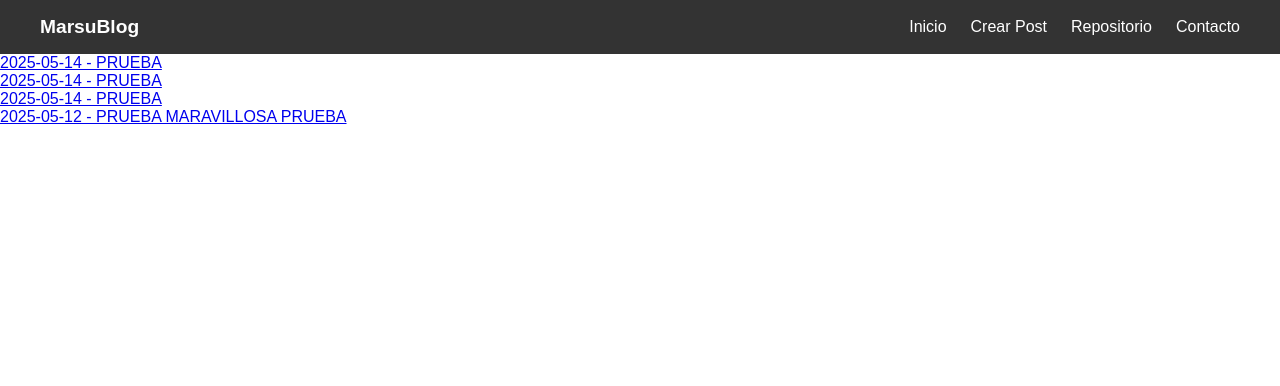
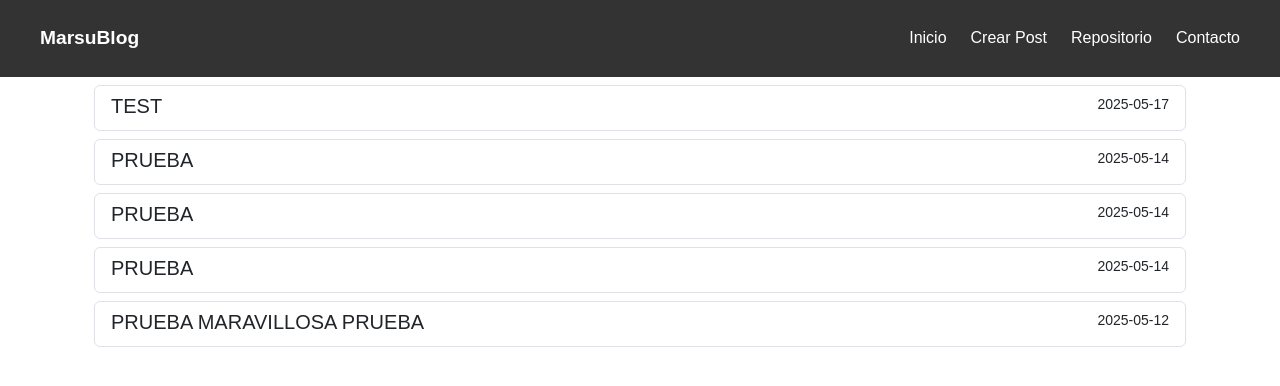
Before and after one commit to BrunoMorales23/Py-Lab-WS-01-CRUD-Blog, a Flask app: page / in a window 1280 px wide. Shown: the top 386 px of the page. Run offline with Flask 3, Linux system fonts and the light colour scheme; some web fonts are replaced.

Commit message:
Boostrap Included for Styles

```diff
--- a/app.py
+++ b/app.py
@@ -4,8 +4,8 @@ import os
 import json
 
 app = Flask(__name__)
-#json_path = 'C:/Users/MarsuDIOS666/Desktop/MAIN REP/data.json'
-json_path = "C:/Users/bmorales/OneDrive - rmrconsultores.com/Escritorio/Py-Lab-WS-01-CRUD-Blog/data.json"
+json_path = 'C:/Users/MarsuDIOS666/Desktop/MAIN REP/data.json'
+#json_path = "C:/Users/bmorales/OneDrive - rmrconsultores.com/Escritorio/Py-Lab-WS-01-CRUD-Blog/data.json"
 #json_path = "data.json"
 current_id = None
 
--- a/data.json
+++ b/data.json
@@ -1,4 +1,10 @@
 [
+    {
+        "id": 5,
+        "contentTitle": "TEST",
+        "content": "AAA",
+        "date": "2025-05-17"
+    },
     {
         "id": 4,
         "contentTitle": "PRUEBA",
--- a/static/styles.css
+++ b/static/styles.css
@@ -6,6 +6,15 @@
   margin: 0;
   padding: 0;
 }
+
+.modal-sheet .modal-dialog {
+  width: 380px;
+  transition: bottom .75s ease-in-out;
+}
+.modal-sheet .modal-footer {
+  padding-bottom: 2rem;
+}
+
 
 body {
     margin: 0;
@@ -107,27 +116,17 @@ nav {
 
 .postContainer {
     display: none;
-    position: fixed;
-    top: 0;
-    left: 0;
-    width: 100%;
-    height: 100%;
-    background: rgba(0, 0, 0, 0.5);
 }
 
 .postContainerContent {
     background: white;
     padding: 20px;
     margin: 15% auto;
-    width: 300px;
-    border-radius: 8px;
-    text-align: center;
+    width: 600px;
+    height: auto;
 }
 
-.postContainerContent textarea{
+
+.mb-3 textarea{
     resize: none;
 }
-
-.hidden {
-    display: none;
-}
--- a/templates/index.html
+++ b/templates/index.html
@@ -7,7 +7,10 @@
     <link rel="preconnect" href="https://fonts.googleapis.com">
     <link rel="preconnect" href="https://fonts.gstatic.com" crossorigin>
         <link href="https://fonts.googleapis.com/css2?family=Cal+Sans&display=swap" rel="stylesheet">
-    <title>Welcome</title>
+    <link href="https://cdn.jsdelivr.net/npm/bootstrap@5.3.6/dist/css/bootstrap.min.css" rel="stylesheet" integrity="sha384-4Q6Gf2aSP4eDXB8Miphtr37CMZZQ5oXLH2yaXMJ2w8e2ZtHTl7GptT4jmndRuHDT" crossorigin="anonymous">
+    <script src="https://cdn.jsdelivr.net/npm/bootstrap@5.3.6/dist/js/bootstrap.bundle.min.js" integrity="sha384-j1CDi7MgGQ12Z7Qab0qlWQ/Qqz24Gc6BM0thvEMVjHnfYGF0rmFCozFSxQBxwHKO" crossorigin="anonymous"></script>
+     <link rel="icon" href="{{ url_for('static', filename='images/icon.png') }}" type="image/x-icon">
+    <title>MarsuBlog</title>
 </head>
 <body>
   <nav>
@@ -15,29 +18,63 @@
       <div class="logo">MarsuBlog</div>
       <div class="nav-links">
         <a href="/">Inicio</a>
-        <a onclick="createPost()">Crear Post</a>
-        <a href="https://github.com/BrunoMorales23/Py-Lab-WS-01-CRUD-Blog">Repositorio</a>
-        <a href="#">Contacto</a>
+        <a href="#" onclick="createPost()">Crear Post</a>
+        <a href="https://github.com/BrunoMorales23/Py-Lab-WS-01-CRUD-Blog" target="_blank">Repositorio</a>
+        <a href="https://www.linkedin.com/in/bruno-morales-5247b1201/" target="_blank">Contacto</a>
       </div>
     </div>
   </nav>
 
-        <ul class="allContainer" id="contentList">
+  <div class="container">
+    <div class="container-fluid">
+
+      <!-- <ul class="allContainer" id="contentList">
             {% for item in contenido %}
                 <li class="liContent"><a href="/log/{{ item.id }}">{{ item.date }} - {{ item.contentTitle }}</a></li>
             {% endfor %}
+            </ul> -->
+
+      <ul class="allContainer" id="contentList">
+        {% for item in contenido %}
+        <li class="list-group pt-2" id="liMainViewContent">
+          <a href="/log/{{ item.id }}" class="list-group-item list-group-item-action d-block">
+            <div class="d-flex w-100 justify-content-between">
+              <h5 class="mb-1">{{ item.contentTitle }}</h5>
+              <small>{{ item.date }}</small>
+            </div>
+          </a>
+        </li>
+        {% endfor %}
       </ul>
+    </div>
+  </div>
 
+  <div class="container">
+    <div class="container-fluid">
+      <div id="createPostContainer" class="postContainer">
+        <div class="input-group mb-3">
+          <form action="/" method="post" class="form-control d-flex w-50 flex-column justify-content-center">
+            <div class="mb-3 pt-3">
+                          <textarea class="form-control w-100" placeholder="Título" name="text_title" required="required"
+              id="title_input"></textarea>
+            <textarea class="form-control w-100" placeholder="Contenido" name="text_content" required="required"
+              id="content_input"></textarea>
+            </div>
 
-    <div id="createPostContainer" class="postContainer">
-        <form action="/" method="post" class="postContainerContent">
-            <textarea class="titleContainer" placeholder="Título" name="text_title" required="required" id="title_input"></textarea>
-            <textarea class="textContainer" placeholder="Contenido" name="text_content" id="content_input"></textarea>
-            <button class="buttonTextContainer" onclick="closePost()" type="submit" name="action" value="aceptar">Aceptar</button>
-            <button class="buttonTextContainer" onclick="closePost()" type="submit" name="action" value="cancelar">Cancelar</button>
+            <div class="d-flex flex-row justify-content-center gap-3">
+                          <button class="btn btn-primary" onclick="closePost()" type="submit" name="action"
+              value="aceptar">Aceptar</button>
+            <button class="btn btn-danger" onclick="closePost()" type="submit" name="action"
+              value="cancelar">Cancelar</button>
+            </div>
+
           </form>
+        </div>
+      </div>
+    </div>
   </div>
 
   <script src="{{ url_for('static', filename='script.js') }}"></script>
+
 </body>
 </html>
```
Also changed, not shown: static/images/icon.png (added). Lines whose indentation alone changed are shown as unchanged.
